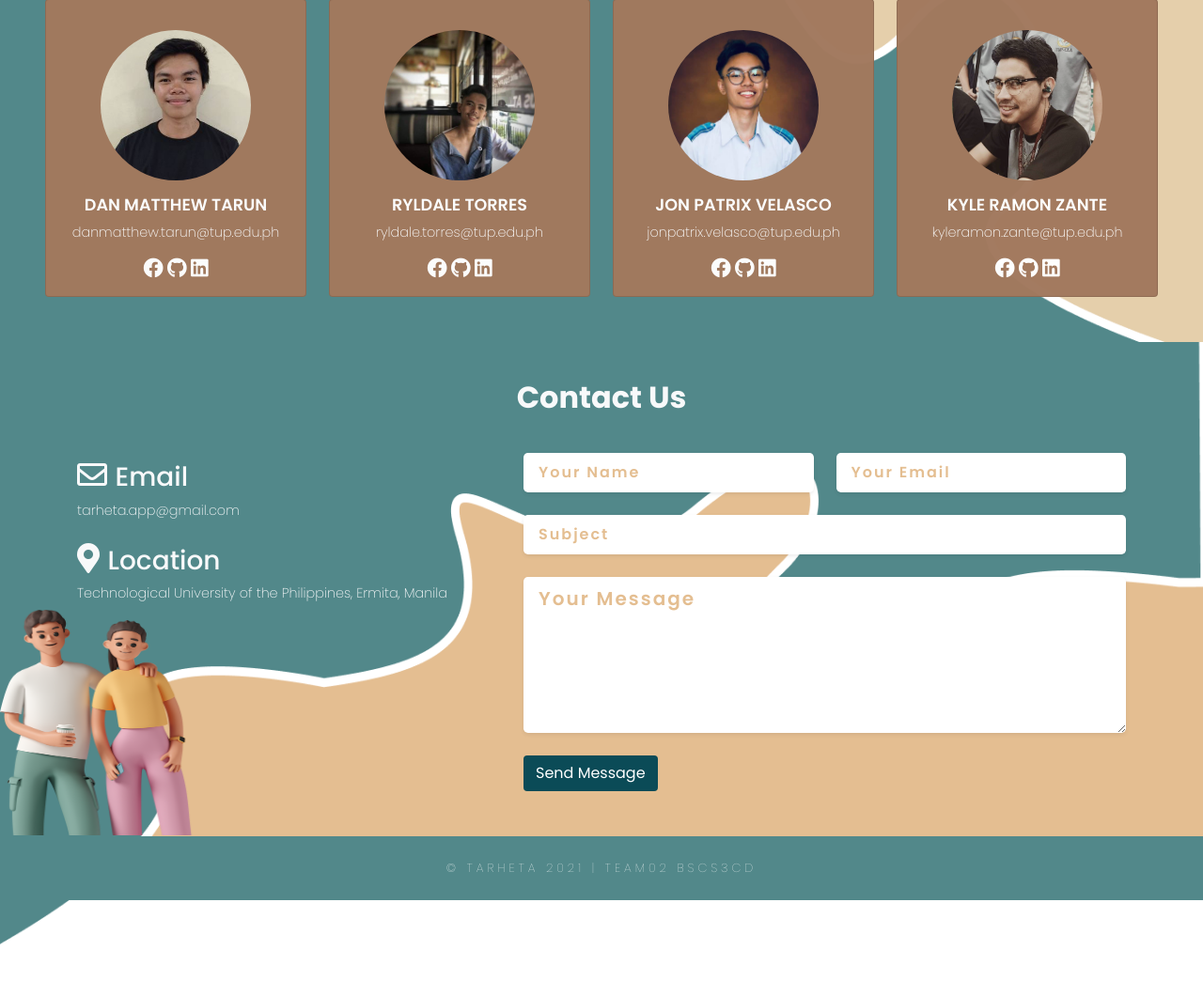
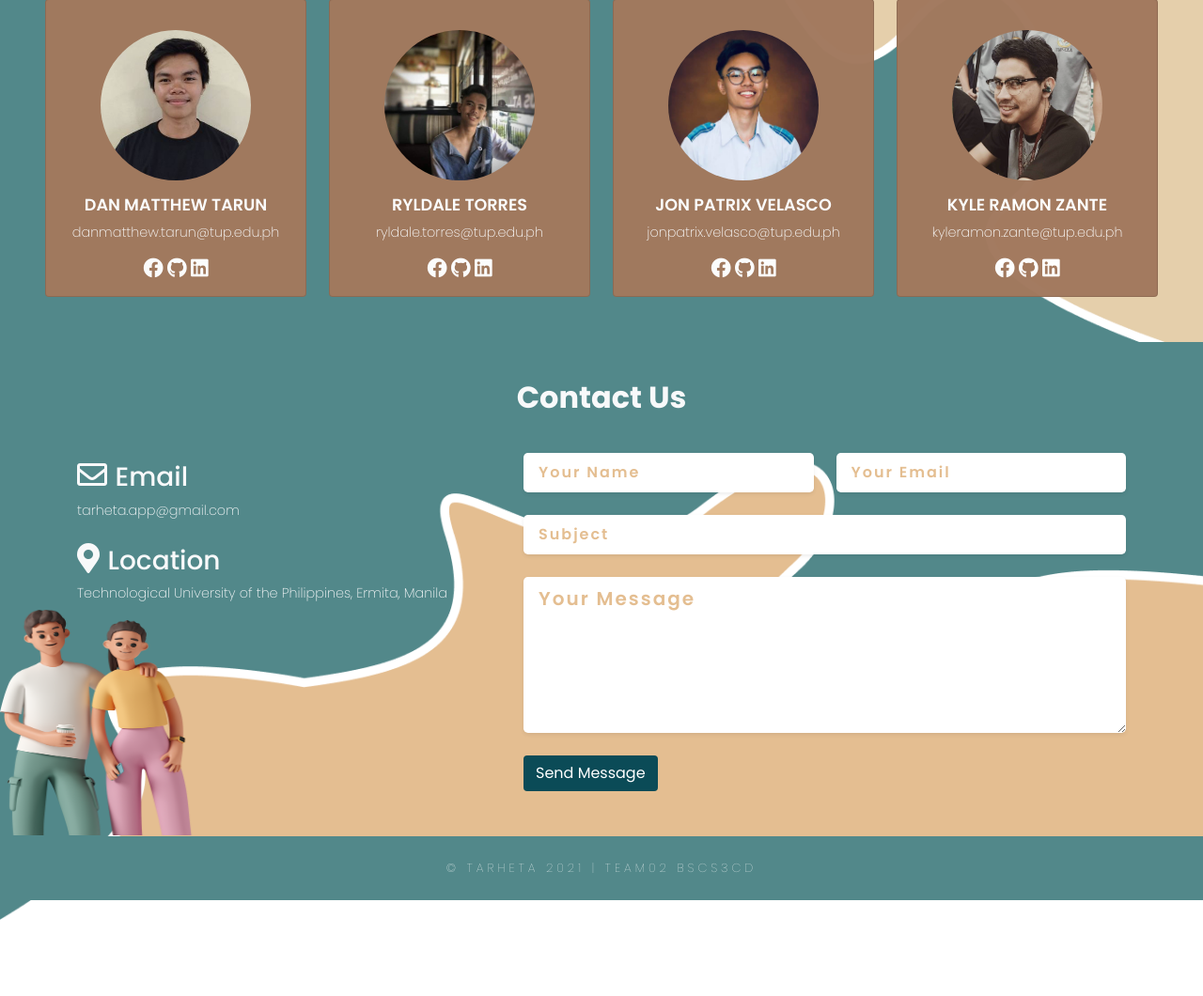
Before and after one commit to JayTheBee/tarheta, a CodeIgniter app: page /repo/ in a window 1280 px wide. Shown: the part 1821-2881 px from the top of the page at 94% size. Run offline with CodeIgniter, Linux system fonts and the light colour scheme.

Commit message:
minor fixes main

```diff
--- a/application/views/pages/home.php
+++ b/application/views/pages/home.php
@@ -218,7 +218,7 @@
 
 <section id="home-page-4" class="h-auto">
     <div class="home-darkbrown-bg">
-        <img src="<?php echo base_url("assets/images/contact/contact-wave.png"); ?>" class="position-absolute wave-size-2 w-100" style="background-size: cover;" alt="...">
+        <img src="<?php echo base_url("assets/images/contact/contact-wave.png"); ?>" class="position-absolute wave-size-2 w-100" style="object-fit: cover;" alt="...">
         <img src="<?php echo base_url("assets/images/contact/friends.png"); ?>" class="position-absolute friends" alt="...">
 
         <div class="container contact py-4">
```
